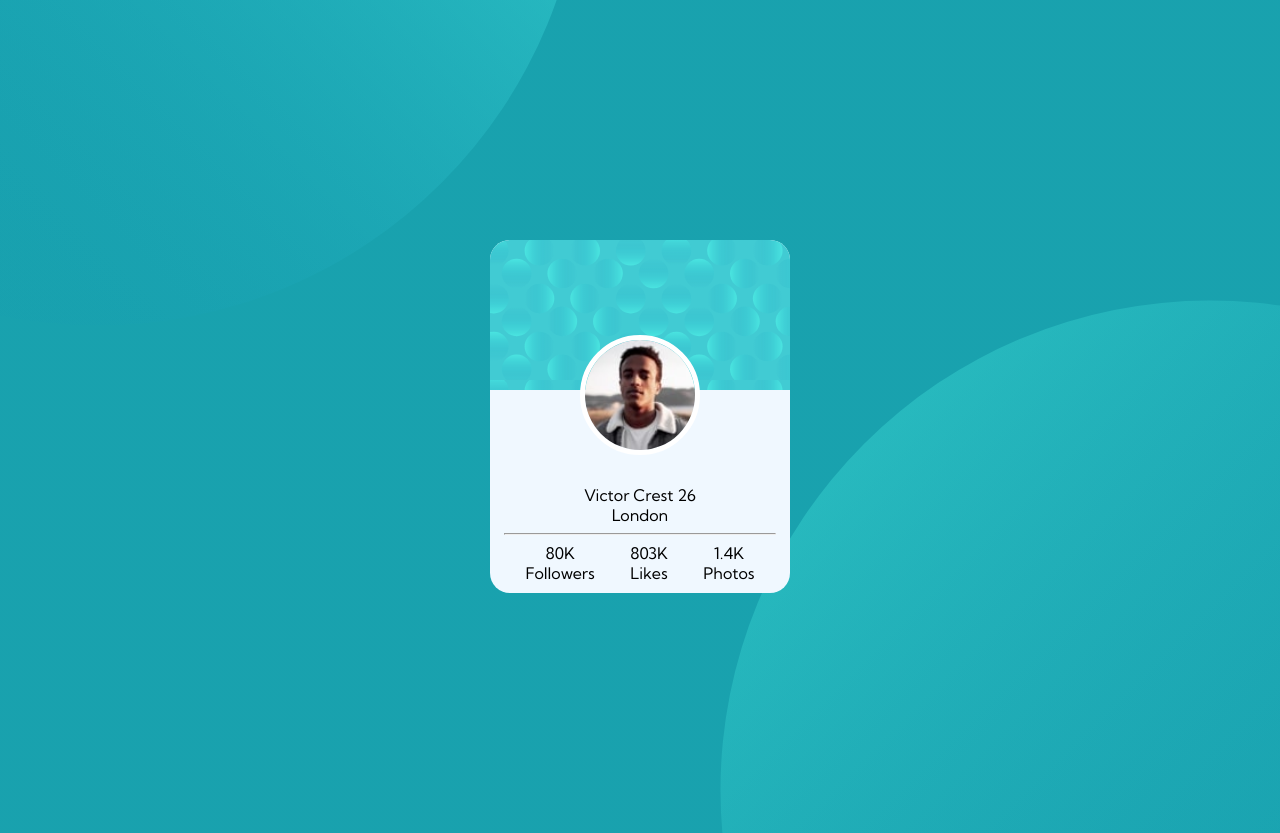
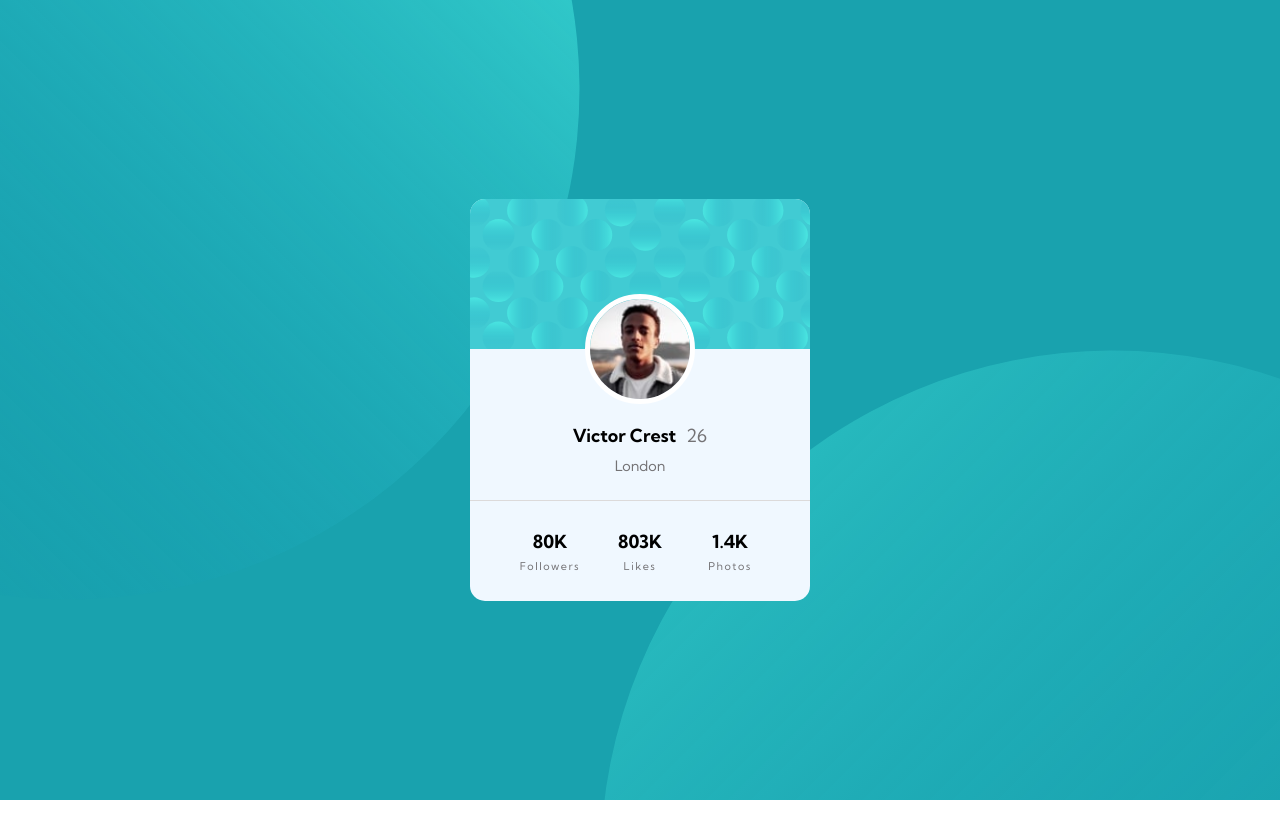
Before and after one commit to amanmulchandani/profile-card, a plain HTML site: page index.html in a window 1280 px wide. After the commit the page ends 800 px from the top, so only its background shows below. Drawn offline with Linux system fonts and the light colour scheme.

Commit message:
first commit

```diff
--- a/index.html
+++ b/index.html
@@ -18,46 +18,42 @@
 </head>
 
 <body>
-
-  <div class="container">
-
+    <section class="main">
+      <div class="circles">
+        <img class="c1" src="./images/bg-pattern-top.svg" alt="">
+        <img class="c2" src="./images/bg-pattern-bottom.svg" alt="">
+      </div>
       <div class="card">
-
-      <div class="wallpaper"></div>
-
-      <div class="information">
-        <div class="profile-picture">
-          <img src="./images/image-victor.jpg" alt="profile-pic">
+        <div class="card-header"> </div>
+          <div class="card-body">
+            <div class="img-holder">
+              <img src="./images/image-victor.jpg" alt="image-victor">
+            </div>
+            <h2 class="name-age">
+              Victor Crest
+              <span class="age">26</span>
+            </h2>
+            <h3 class="city">London</h3>
           </div>
 
-        <span class="name">Victor Crest</span>
-        <span class="age">26</span>
-        <br>
-        <span class="city">London</span>
-        <hr style="width: 90%;">
-        <div class="info">
-          <div>
-            80K
-            <br>
-            <span class="content">Followers</span>
+            <div class="card-footer">
+               <div class="item">
+                 <h4 class="value">80K</h4>
+                 <h5 class="meta">Followers</h5>
                </div>
 
-          <div>
-            803K
-            <br>
-            <span class="content">Likes</span>
+                <div class="item">
+                  <h4 class="value">803K</h4>
+                  <h5 class="meta">Likes</h5>
                 </div>
 
-          <div>
-            1.4K
-            <br>
-            <span class="content">Photos</span>
-          </div>
+                <div class="item">
+                  <h4 class="value">1.4K</h4>
+                  <h5 class="meta">Photos</h5>
                 </div>
             </div>
 
       </div>
-  </div>
-
+    </section>
 </body>
 </html>
--- a/style.css
+++ b/style.css
@@ -1,57 +1,153 @@
+:root{
+    font-size: 18px;
+}
+
+*{
+    margin: 0;
+    padding: 0;
+    box-sizing: border-box;
+}
+
 body{
-    background: url(./images/bg-pattern-top.svg),
-    url(./images/bg-pattern-bottom.svg),
-    linear-gradient(hsl(185, 75%, 39%),hsl(185, 75%, 39%));
-
-    background-position: top 450% right 230%, top 300px left 720px, center;
-    background-repeat: no-repeat, no-repeat;
-    background-attachment: fixed;
-
     font-family: 'Kumbh Sans', sans-serif;
 }
 
-.wallpaper{
-    background: url(./images/bg-pattern-card.svg);
-    height: 150px;
-    border-top-right-radius: 20px;
-    border-top-left-radius: 20px;
-}
-.container{
-    margin: 30vh 0;
-    padding: 0;
+section{
+    background: hsl(185, 75%, 39%);
+    height: 100vh;
     display: flex;
     justify-content: center;
     align-items: center;
     position: relative;
+    overflow: hidden;
+    overflow: -moz-hidden-unscrollable;
+
 }
 
 .card{
-    width: 300px;
-    border-radius: 20px;
+    width: 340px;
+    border-radius: 15px;
     background: aliceblue;
-    padding-bottom: 10px;
+    overflow: hidden;
+    text-align: center;
+    position: relative;
 }
 
-.profile-picture {
+.card-header{
+    background-image: url(images/bg-pattern-card.svg);
+    background-size: cover;
+    height: 150px;
+}
+
+.card-body{
+    padding:0 20px 25px;
+}
+
+.img-holder{
     width: 110px;
-    height: 110px;
-    border-radius: 100%;
+    height: auto;
+    border-radius: 50%;
     border: 5px solid white;
     overflow: hidden;
-    margin: -55px auto 30px auto;
-  }
+    margin: -55px auto 10px auto;
+}
 
-  .profile-picture img {
+.img-holder img{
     width: 100%;
+    height: auto;
     display: block;
+}
 
-  }
+.name-age{
+    font-size: 1rem;
+    margin: 20px 0px 10px 0px;
 
-  .information{
-      text-align: center;
-  }
+}
 
-  .info{
-      display: flex;
-      justify-content: space-evenly;
-  }
+.age{
+    font-size: 1rem;
+    margin-left: 6px;
+}
+
+.city{
+    font-size: 0.8rem;
+}
+
+.age, .city, .meta{
+    font-weight: 400;
+    color: hsl(0, 11%, 12%);
+    opacity: 0.6;
+}
+
+.card-footer{
+    border-top: 1px solid hsl(0, 3%, 86%);
+    display: flex;
+    padding: 0 35px;
+}
+
+.card-footer .item{
+    flex: 1;
+    height: 100px;
+    display: flex;
+    flex-direction: column;
+    justify-content: center;
+    align-items: center;
+}
+
+.card-footer .item .value{
+    font-size: 1rem;
+    margin-bottom: 6px;
+}
+
+.card-footer .item .meta{
+    font-size: 0.6rem;
+    letter-spacing: 1.5px;
+}
+
+/* Graphics Circle */
+
+.circles .c1, .circles .c2{
+    width: 80%;
+    height: auto;
+    position: absolute;
+    animation: 2s circles forwards;
+    opacity: 0;
+}
+
+.circles .c1{
+    bottom: 200px;
+    right: 700px;
+    transform: translate(-100px, -100px);
+}
+
+.circles .c2{
+    top: 350px;
+    left: 600px;
+    transform: translate(100px, 100px);
+}
+
+@keyframes circles{
+    0%{
+        opacity: 0;
+    }
+
+    100%{
+        opacity: 1;
+        transform: translate(0);
+    }
+}
+
+@media (max-width:678px)
+{
+    .circles .c1{
+        bottom: 450px;
+        right: 300px;
+        transform: translate(-100px, -100px);
+    }
+
+    .circles .c2{
+        top: 350px;
+        left: 300px;
+        transform: translate(100px, 100px);
+    }
+}
```
Also changed, not shown: bg-pattern-top.svg (added). Lines whose indentation alone changed are shown as unchanged.
